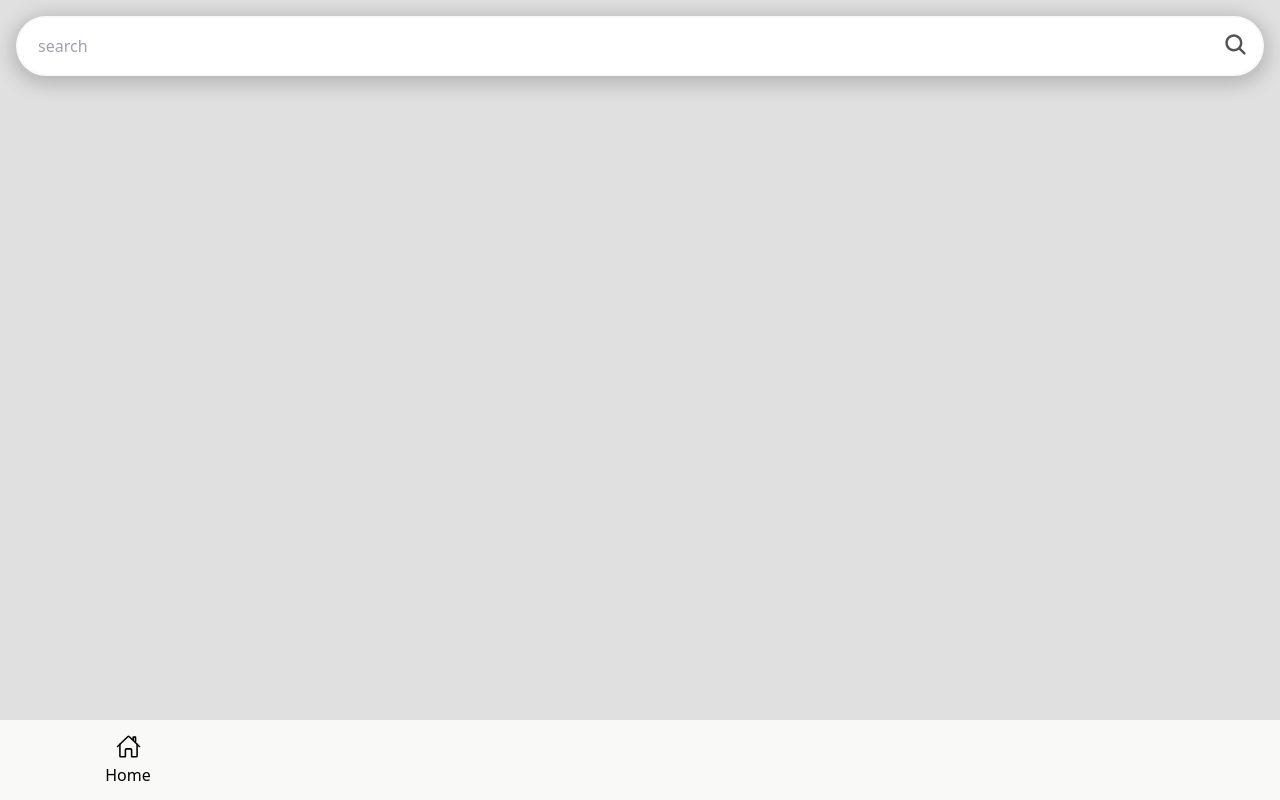
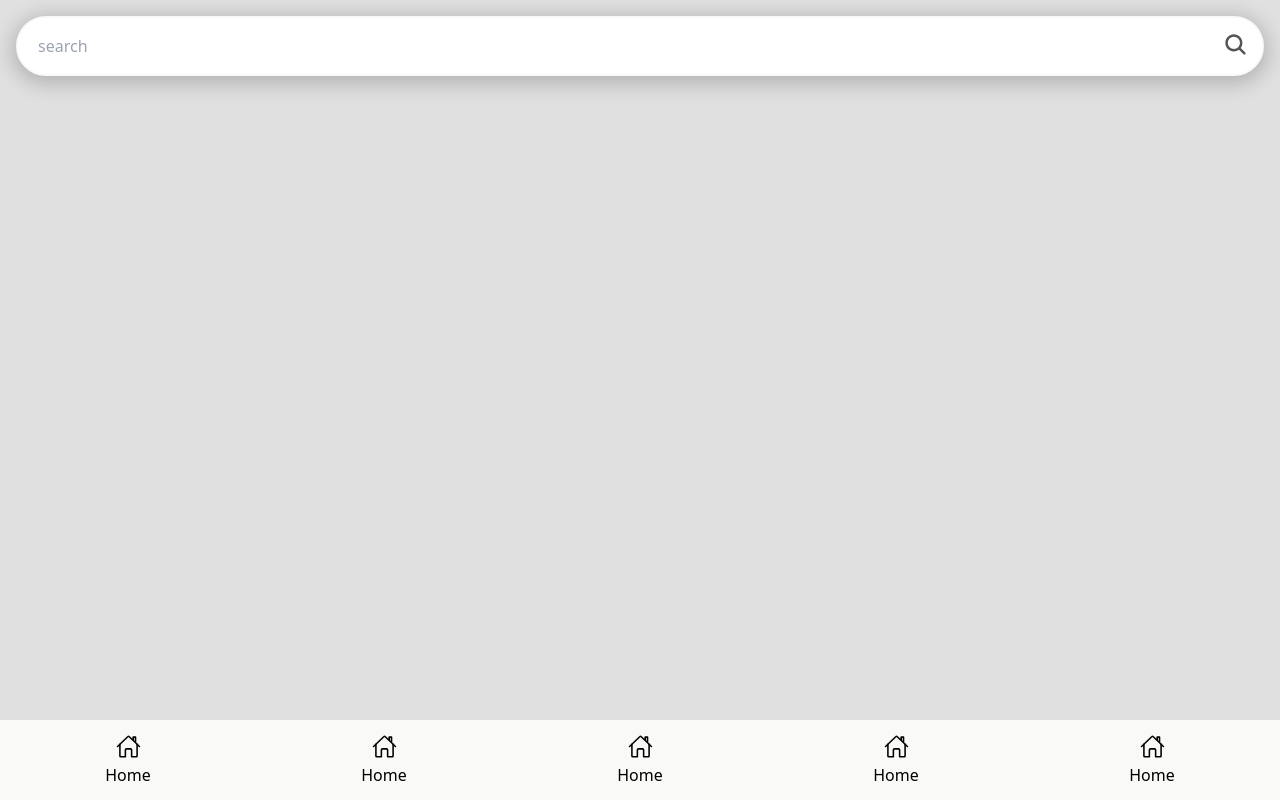
Before and after one commit to Aaryash-Shakya/parkin, a React (Vite) app in the folder frontend/: page / in a window 1280 px wide. Built offline with nearby package versions, Linux system fonts and the light colour scheme.

Commit message:
added 5 instances of home icon to check the bottom navbar

```diff
--- a/frontend/src/components/BottomNavbar.jsx
+++ b/frontend/src/components/BottomNavbar.jsx
@@ -9,6 +9,22 @@ const BottomNavbar = () => {
           <IoHomeOutline size={25} />
           <p>Home</p>
         </div>
+        <div className="flex flex-col items-center justify-center gap-1">
+          <IoHomeOutline size={25} />
+          <p>Home</p>
+        </div>
+        <div className="flex flex-col items-center justify-center gap-1">
+          <IoHomeOutline size={25} />
+          <p>Home</p>
+        </div>
+        <div className="flex flex-col items-center justify-center gap-1">
+          <IoHomeOutline size={25} />
+          <p>Home</p>
+        </div>
+        <div className="flex flex-col items-center justify-center gap-1">
+          <IoHomeOutline size={25} />
+          <p>Home</p>
+        </div>
       </div>
     </div>
   );
```
